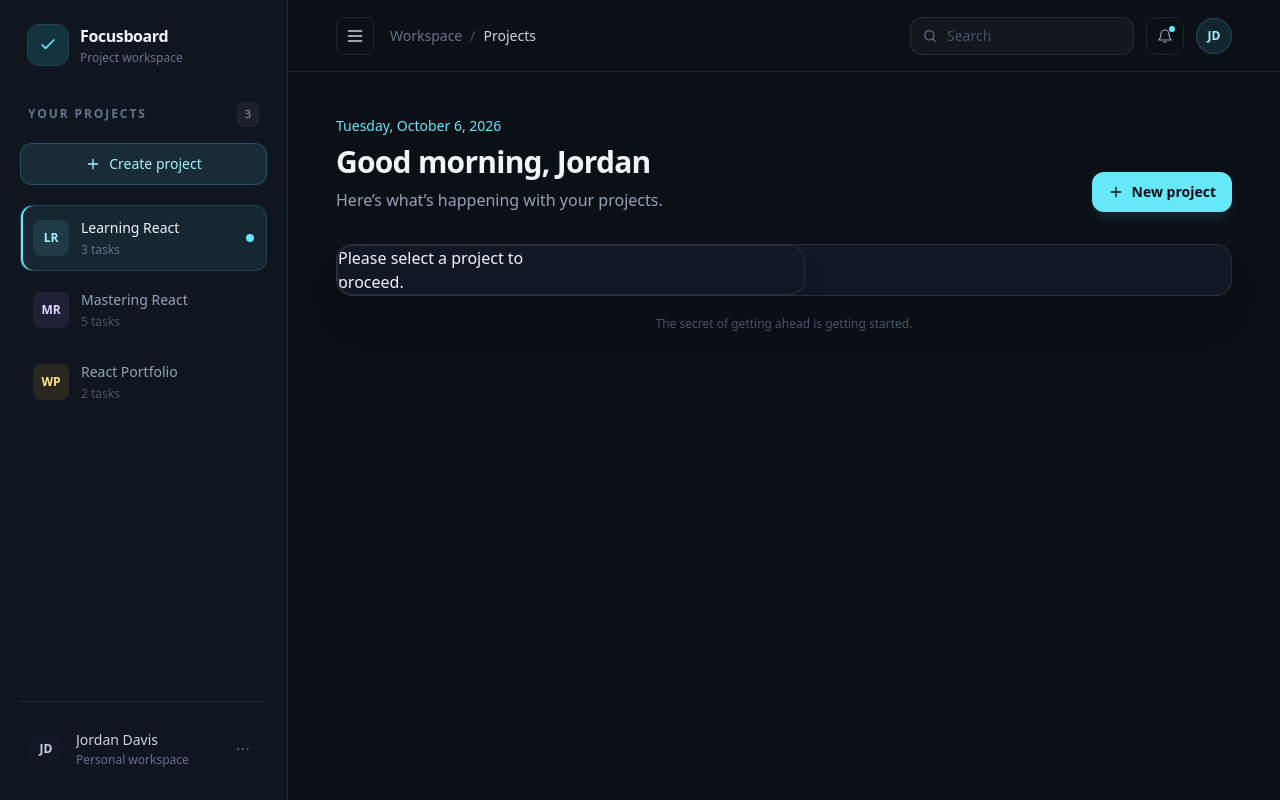
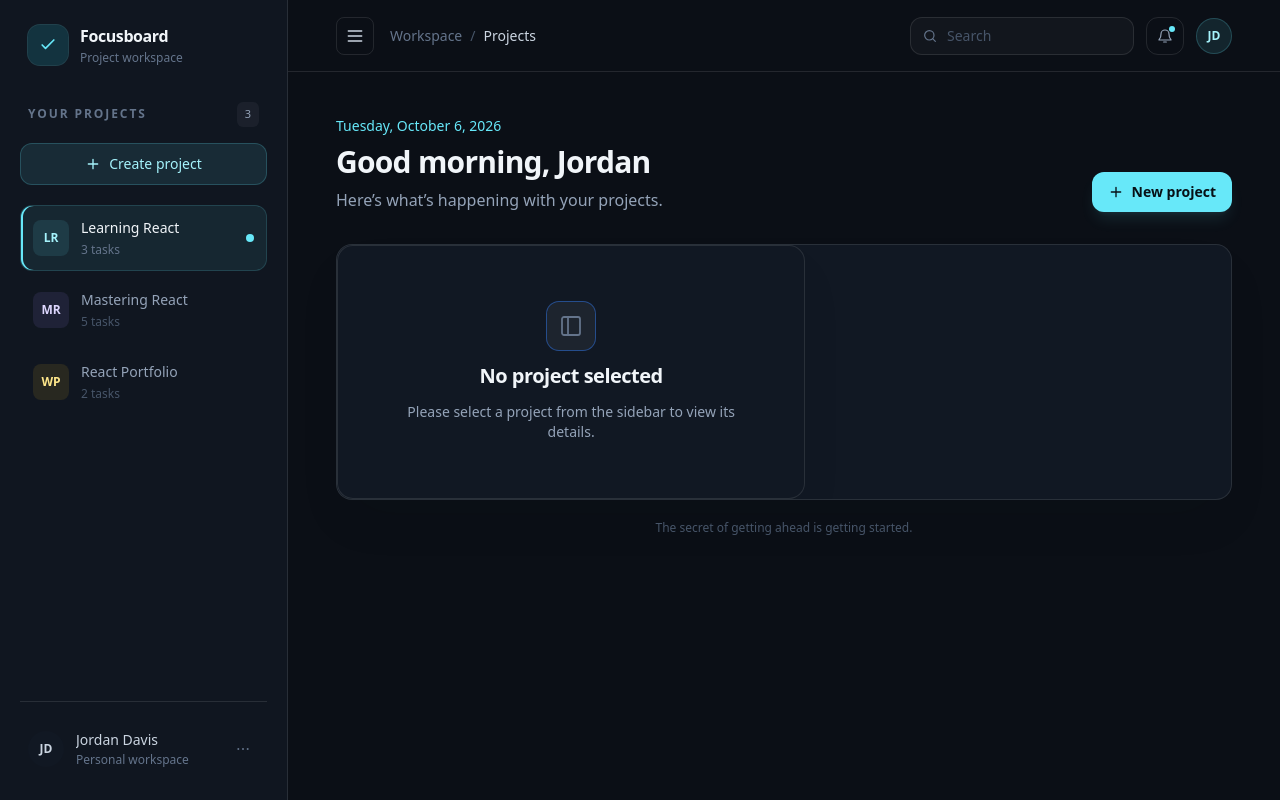
Before and after one commit to oleh-kazban/project-management, a React (Vite) app: page /projects in a window 1280 px wide. Built offline with nearby package versions, Linux system fonts and the light colour scheme.

Commit message:
feat: add mock data

```diff
--- /dev/null
+++ b/src/constants/data.tsx
@@ -0,0 +1,134 @@
+import { Project } from '../types/project';
+import { Task } from '../types/task';
+
+export const projectsData = [
+  {
+    "id": "8a03fe3f-fde8-449c-b826-321aac1b8957",
+    "title": "anim velit",
+    "description": "Pariatur eiusmod exercitation magna nisi et id commodo Lorem. Proident ad elit ad officia esse eu. Est cupidatat ut adipisicing dolor commodo incididunt quis ad sint proident ullamco.",
+    "createdAt": "2022-04-19T03:54:25.525Z",
+    "updatedAt": "2025-12-10T11:00:43.000Z",
+    "dueDate": "2027-03-12",
+    "status": "in-progress"
+  },
+  {
+    "id": "654fa746-ca62-4305-bc87-67f2a22945bc",
+    "title": "proident deserunt deserunt",
+    "description": "Irure officia adipisicing elit incididunt. Do aute nostrud cillum sit. Velit id sint voluptate esse consectetur nulla labore do pariatur.",
+    "createdAt": "2022-10-22T16:17:59.682Z",
+    "updatedAt": "2025-03-16T23:22:22.908Z",
+    "dueDate": "2027-10-18",
+    "status": "todo"
+  },
+  {
+    "id": "94ac9f91-11fd-4bb6-99dd-62b5e4f994fb",
+    "title": "consequat proident laborum",
+    "description": "Id laborum nostrud in reprehenderit duis in. Ex officia voluptate ullamco consequat. Esse ea laborum sint occaecat tempor non magna elit.",
+    "createdAt": "2022-11-08T00:29:32.959Z",
+    "updatedAt": "2025-12-27T20:43:09.634Z",
+    "dueDate": "2027-09-18",
+    "status": "completed"
+  },
+  {
+    "id": "4ca700cb-9558-4832-bf92-8ffe1b2e8168",
+    "title": "laboris deserunt",
+    "description": "Ullamco deserunt ullamco aliqua laborum irure sunt fugiat pariatur officia ex et. Adipisicing ea deserunt commodo anim dolor labore pariatur laboris et ea enim anim cillum cillum. Nisi do duis aliquip amet in Lorem velit nulla.",
+    "createdAt": "2022-06-06T02:37:24.376Z",
+    "updatedAt": "2025-08-28T03:24:35.992Z",
+    "dueDate": "2027-05-12",
+    "status": "in-progress"
+  },
+  {
+    "id": "fde0cd35-a512-4765-bd7c-30e677e96d96",
+    "title": "esse proident",
+    "description": "Ea consequat elit ullamco ea laborum. Exercitation qui nisi veniam fugiat. Sunt elit ea non fugiat.",
+    "createdAt": "2022-07-16T02:05:21.200Z",
+    "updatedAt": "2025-02-01T05:06:19.169Z",
+    "dueDate": "2027-04-02",
+    "status": "todo"
+  },
+  {
+    "id": "711afd01-3838-4850-a3f8-f8656197169a",
+    "title": "qui veniam",
+    "description": "Irure ut eiusmod velit adipisicing eu ea do adipisicing eu dolore sunt cillum nulla. Non pariatur laborum consectetur ullamco pariatur consectetur eu amet cupidatat elit ea excepteur nisi cupidatat. Et sit occaecat do ex duis esse esse exercitation pariatur incididunt cillum.",
+    "createdAt": "2022-11-01T01:16:15.223Z",
+    "updatedAt": "2025-11-05T11:26:33.313Z",
+    "dueDate": "2027-03-03",
+    "status": "in-progress"
+  }
+] satisfies Project[];
+
+export const tasksData = [
+  {
+    "id": "7dc7ef40-76b3-44dc-b00a-03602c1ebf10",
+    "title": "Lorem sunt magna",
+    "status": "completed",
+    "createdAt": "2022-01-08T19:42:22.608Z",
+    "projectId": "8a03fe3f-fde8-449c-b826-321aac1b8957",
+    "completedAt": "2025-03-14T19:12:45.393Z"
+  },
+  {
+    "id": "4026ffa9-b567-4a51-ab2b-a3a8dd3bde39",
+    "title": "velit dolore eiusmod officia",
+    "status": "completed",
+    "createdAt": "2022-07-09T20:04:40.991Z",
+    "projectId": "8a03fe3f-fde8-449c-b826-321aac1b8957",
+    "completedAt": "2025-06-16T12:58:13.075Z"
+  },
+  {
+    "id": "d011f990-045d-44af-aa1c-52334419fb00",
+    "title": "enim proident Lorem qui",
+    "status": "in-progress",
+    "createdAt": "2022-10-18T14:54:51.929Z",
+    "projectId": "8a03fe3f-fde8-449c-b826-321aac1b8957",
+    "completedAt": "2025-02-22T13:37:47.159Z"
+  },
+  {
+    "id": "cac528f5-7d09-4bd4-8c1e-f8dba708698d",
+    "title": "aute enim ad anim nostrud velit nostrud",
+    "status": "todo",
+    "createdAt": "2022-07-01T15:29:53.070Z",
+    "projectId": "654fa746-ca62-4305-bc87-67f2a22945bc",
+    "completedAt": "2025-06-22T09:54:00.574Z"
+  },
+  {
+    "id": "1fc81510-a838-4a13-acd1-98933f853170",
+    "title": "velit nostrud laboris do cupidatat",
+    "status": "in-progress",
+    "createdAt": "2022-12-29T05:46:38.937Z",
+    "projectId": "654fa746-ca62-4305-bc87-67f2a22945bc",
+    "completedAt": "2025-04-09T09:17:45.013Z"
+  },
+  {
+    "id": "ead2e56d-9999-4cab-8cdd-213892df03f8",
+    "title": "in ut deserunt laborum",
+    "status": "todo",
+    "createdAt": "2022-11-22T16:13:02.805Z",
+    "projectId": "94ac9f91-11fd-4bb6-99dd-62b5e4f994fb",
+    "completedAt": "2025-02-23T11:24:34.950Z"
+  },
+  {
+    "id": "7bf307f0-eee2-4491-b0c4-376458a6b7b1",
+    "title": "ad nulla aute dolor culpa culpa",
+    "status": "completed",
+    "createdAt": "2022-02-16T00:18:42.874Z",
+    "projectId": "4ca700cb-9558-4832-bf92-8ffe1b2e8168",
+    "completedAt": "2025-08-04T22:37:37.324Z"
+  },
+  {
+    "id": "11981be3-3d29-48f2-9536-67bf2e854727",
+    "title": "esse pariatur officia aute consectetur excepteur",
+    "status": "todo",
+    "createdAt": "2022-08-28T23:17:48.291Z",
+    "projectId": "fde0cd35-a512-4765-bd7c-30e677e96d96",
+    "completedAt": "2025-04-28T12:02:57.013Z"
+  },
+  {
+    "id": "37bc4ba6-383d-49e7-9898-2b32cf936615",
+    "title": "labore enim aliqua",
+    "status": "completed",
+    "createdAt": "2022-12-16T06:13:58.133Z",
+    "projectId": "711afd01-3838-4850-a3f8-f8656197169a",
+    "completedAt": "2025-05-29T02:12:13.565Z"
+  }
+] satisfies Task[];
--- a/src/features/projects/ProjectNotSelected.tsx
+++ b/src/features/projects/ProjectNotSelected.tsx
@@ -1,5 +1,28 @@
 const ProjectNotSelected = () => {
-  return <div>Please select a project to proceed.</div>;
+  return (
+    <div
+      role="status"
+      className="col-span-full flex flex-col items-center justify-center gap-3 p-10 text-center sm:p-14"
+    >
+      <span className="grid h-12 w-12 place-items-center rounded-xl bg-foreground/5 text-foreground-subtle ring-1 ring-default/10">
+        <svg
+          aria-hidden="true"
+          className="h-6 w-6"
+          viewBox="0 0 24 24"
+          fill="none"
+          stroke="currentColor"
+          strokeWidth="1.8"
+        >
+          <rect width="18" height="18" x="3" y="3" rx="2" />
+          <path strokeLinecap="round" d="M9 3v18" />
+        </svg>
+      </span>
+      <h2 className="text-xl font-semibold tracking-tight text-foreground">No project selected</h2>
+      <p className="max-w-sm text-sm text-foreground-muted">
+        Please select a project from the sidebar to view its details.
+      </p>
+    </div>
+  );
 };
 
 export default ProjectNotSelected;
--- a/src/features/projects/ProjectView.tsx
+++ b/src/features/projects/ProjectView.tsx
@@ -1,43 +1,35 @@
 import { useParams } from 'react-router';
 
-import { projectsData, tasksData } from './data';
+import { projectsData, tasksData } from '../../constants/data';
 import ProjectContent from './ProjectContent';
 import ProjectNotFound from './ProjectNotFound';
 import ProjectNotSelected from './ProjectNotSelected';
 
-const presentationStates = {
-  'not-selected': {
-    ariaLabel: 'project-not-selected',
-    Component: ProjectNotSelected,
-  },
-  'not-found': {
-    ariaLabel: 'project-not-found',
-    Component: ProjectNotFound,
-  },
-  'project-details': {
-    ariaLabel: 'project-details',
-    Component: ProjectContent,
-  },
-};
-
 const ProjectView = () => {
   const { projectId } = useParams();
   const projectData = projectsData.find(project => project.id === projectId);
-  const { ariaLabel, Component } = !projectId
-    ? presentationStates['not-selected']
-    : !projectData
-      ? presentationStates['not-found']
-      : presentationStates['project-details'];
+  const projectTasksData = tasksData.filter(task => task.projectId === projectId);
 
-  console.log('project id: ', projectId);
-  console.log('project data: ', projectData);
+  let ariaLabel;
+  let component;
+
+  if (!projectId) {
+    ariaLabel = 'project-not-selected';
+    component = <ProjectNotSelected />;
+  } else if (!projectData) {
+    ariaLabel = 'project-not-found';
+    component = <ProjectNotFound />;
+  } else {
+    ariaLabel = 'project-details';
+    component = <ProjectContent projectData={projectData} tasksData={projectTasksData} />;
+  }
 
   return (
     <section
       aria-labelledby={ariaLabel}
       className="grid w-full overflow-hidden rounded-2xl border border-default/10 bg-surface-raised shadow-2xl shadow-canvas/10 xl:grid-cols-[minmax(0,1.1fr)_minmax(0,1fr)]"
     >
-      <Component projectData={projectData} tasksData={tasksData} />
+      {component}
     </section>
   );
 };
--- a/src/features/projects/data.tsx
+++ /dev/null
@@ -1,57 +0,0 @@
-import { Project } from '../../types/project';
-import { Task } from '../../types/task';
-
-export const projectsData = [
-  {
-    id: '1',
-    title: 'Learning React basics',
-    description: 'Learn React from the ground up. Start with the basics.',
-    createdAt: '2026-02-25T09:00:00.000Z',
-    updatedAt: '2026-10-06T16:18:00.000Z',
-    dueDate: '2026-12-25',
-    status: 'in-progress',
-  },
-  {
-    id: '2',
-    title: 'Learning React essentials',
-    description: 'Learn the most important React things.',
-    createdAt: '2026-02-25T09:00:00.000Z',
-    updatedAt: '2026-10-06T16:18:00.000Z',
-    dueDate: '2026-12-25',
-    status: 'todo',
-  },
-  {
-    id: '3',
-    title: 'Be a React hero',
-    description:
-      'Finish with advanced knowledge, and put it all together in a project of your own.',
-    createdAt: '2026-02-25T09:00:00.000Z',
-    updatedAt: '2026-10-06T16:18:00.000Z',
-    dueDate: '2026-12-25',
-    status: 'todo',
-  },
-] satisfies Project[];
-
-export const tasksData = [
-  {
-    id: crypto.randomUUID(),
-    title: 'Learn the basics of JSX',
-    createdAt: '2026-10-04T09:00:00.000Z',
-    completedAt: '2026-10-06',
-    status: 'completed',
-  },
-  {
-    id: crypto.randomUUID(),
-    title: 'Build reusable components',
-    createdAt: '2026-10-05T09:00:00.000Z',
-    dueDate: '2026-11-06',
-    status: 'in-progress',
-  },
-  {
-    id: crypto.randomUUID(),
-    title: 'Practice managing component state',
-    createdAt: '2026-10-06T09:00:00.000Z',
-    dueDate: '2026-12-06',
-    status: 'todo',
-  },
-] satisfies Task[];
--- a/src/types/task.ts
+++ b/src/types/task.ts
@@ -1,9 +1,10 @@
 export type Task = {
   id: string;
+  projectId: string;
   title: string;
   createdAt: string; // ISO 8601 timestamp
   status: TaskStatus;
-  completedAt?: string; // YYYY-MM-DD
+  completedAt?: string; // ISO 8601 timestamp
   dueDate?: string; // YYYY-MM-DD
 };
 
--- a/src/utils/date-formatter.ts
+++ b/src/utils/date-formatter.ts
@@ -16,12 +16,14 @@ const longDateFormatter = new Intl.DateTimeFormat(APP_LOCALE, {
 export const formatLongDate = (date: Date) => longDateFormatter.format(date);
 
 export const formatDateOnly = (date: string) => {
-  const [year, month, day] = date.split('-').map(Number);
+  const datePart = date.split('T')[0];
+  const [year, month, day] = datePart.split('-').map(Number);
   return dateFormatter.format(new Date(year, month - 1, day));
 };
 
 export const parseDateOnly = (date: string) => {
-  const [year, month, day] = date.split('-').map(Number);
+  const datePart = date.split('T')[0];
+  const [year, month, day] = datePart.split('-').map(Number);
   return new Date(year, month - 1, day);
 };
 
```
Also changed, not shown: src/layout/SidebarItem.tsx (added, +23 -0 lines), 1 other file (tests, documents, lock files or other folders).
